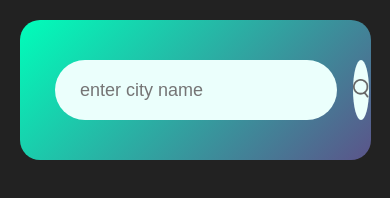
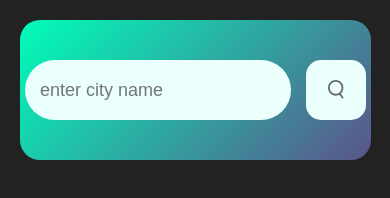
Before and after one commit to ioryskb/js-weather-app, a plain HTML site: page index.html in a window 390 px wide. Drawn offline with Linux system fonts and the light colour scheme.

Commit message:
update 1.0

```diff
--- a/style.css
+++ b/style.css
@@ -89,3 +89,19 @@ body{
     margin-top: 10px;
     display: none;
 }
+
+@media (max-width: 768px) {
+    .card{
+        padding: 40px 5px;
+    }
+  .search input {
+    margin-right: 0px;
+    padding: 10px 15px;
+  }
+  .search button{
+    margin-left: 15px;
+    padding: 20px;
+    border-radius: 25%;
+}
+
+}
```
